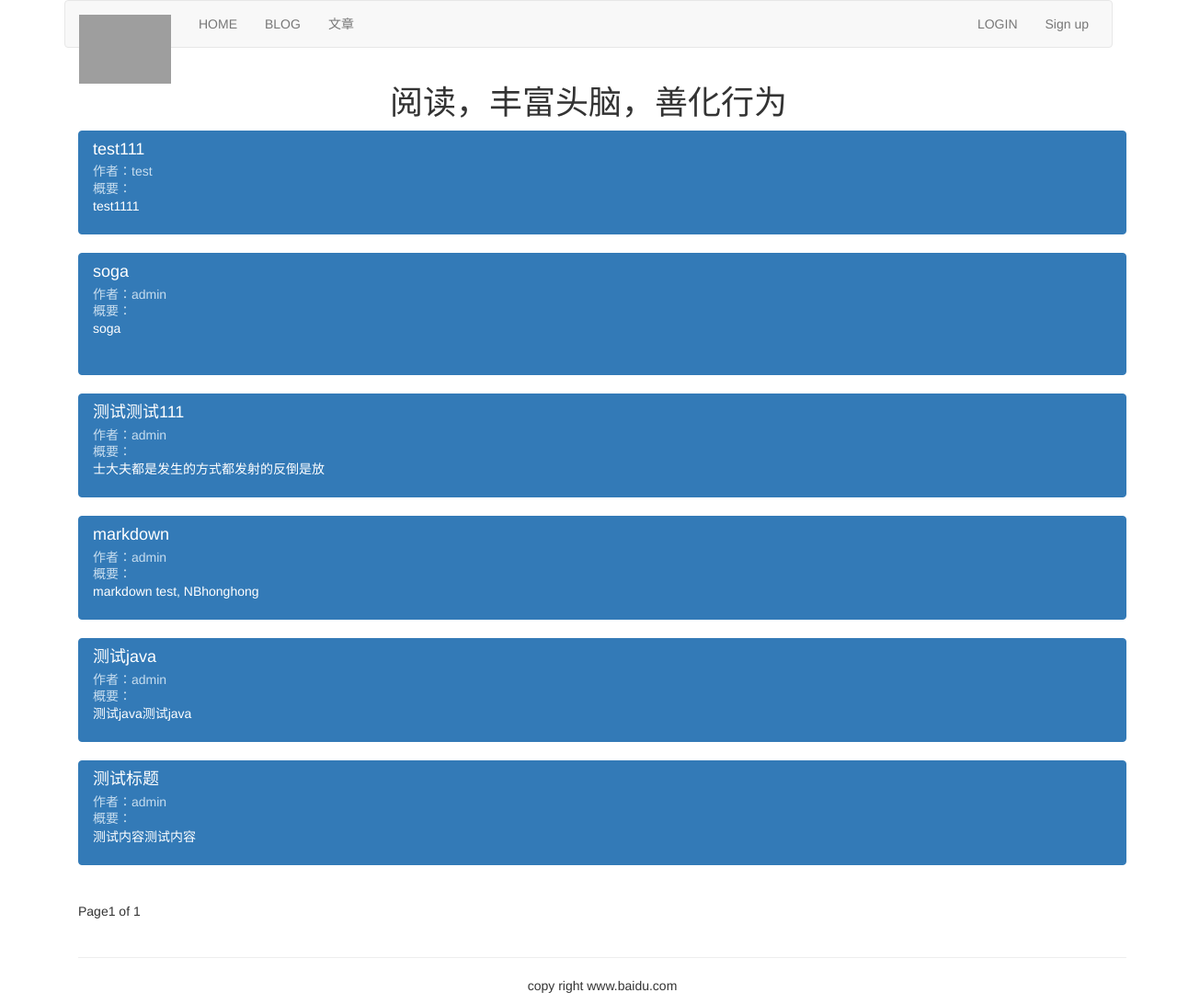
After one commit to huangzhif/mysite1, a Django app: a page that uses templates/header.html in a window 1280 px wide. The commit adds this page. Shown: the whole page at 92% size. Run offline with Django 3.2, Linux system fonts and the light colour scheme; data comes from the database, SQL or seed files in the repository; both versions use the stored data as it was after the commit; some libraries are stand-ins or nearby versions; grey boxes are pictures that could not be loaded.

```diff
--- a/account/views.py
+++ b/account/views.py
@@ -9,6 +9,7 @@
 from django.contrib.auth.models import User
 from django.shortcuts import render
 from django.http import HttpResponseRedirect
+from django.core.urlresolvers import reverse
 
 
 # Create your views here.
@@ -48,7 +49,7 @@
 
             UserInfo.objects.create(user=new_user)  # 保护用户注册信息后，同时在account_userinfo 数据库表中写入该用户的ID信息
 
-            return HttpResponse("successfully")
+            return HttpResponseRedirect(reverse("account:user_login"))
         else:
             return HttpResponse("sorry,you can not register.")
 
--- /dev/null
+++ b/article/list_views.py
@@ -0,0 +1,21 @@
+#-*- coding:utf-8 -*-
+from django.shortcuts import render
+from django.core.paginator import Paginator, EmptyPage, PageNotAnInteger
+from .models import ArticlePost, ArticleColumn
+
+
+def article_titles(request):
+    article_title = ArticlePost.objects.all()  # 获取所有文章信息
+    paginator = Paginator(article_title, 10)  # 实例化一个分页对象，每页10行
+    page = request.GET.get('page') #获取页码
+    try:
+        current_page = paginator.page(page) #获取某页对应的记录
+        articles = current_page.object_list
+    except PageNotAnInteger:  #如果页码不是一个整数
+        current_page = paginator.page(1) #取第一页的记录
+        articles = current_page.object_list
+    except EmptyPage: #如果页码太大，没有相应的记录
+        current_page = paginator.page(paginator.num_pages) #取最后一页记录
+        articles = current_page.object_list
+
+    return render(request, "article/list/article_titles.html", {"articles": articles, "page": current_page})
--- a/article/urls.py
+++ b/article/urls.py
@@ -1,5 +1,5 @@
 from django.conf.urls import url
-from . import views
+from . import views, list_views
 
 urlpatterns = [
     url(r'^article-column/$', views.article_column, name='article_column'),
@@ -10,4 +10,5 @@
     url(r'^article-detail/(?P<id>\d+)/(?P<slug>[-\w]+)/$', views.article_detail, name="article_detail"),
     url(r'^del_article/$', views.del_article, name="del_article"),
     url(r'^redit-article/(?P<article_id>\d+)/$', views.redit_article, name="redit_article"),
+    url(r'^list-article-titles/$', list_views.article_titles, name="article_titles"),
 ]
--- a/mysite1/settings.py
+++ b/mysite1/settings.py
@@ -127,7 +127,7 @@
 )
 
 #重定向
-LOGIN_REDIRECT_URL = '/blog/'
+LOGIN_REDIRECT_URL = '/home/'
 
 # 邮件提醒设置
 EMAIL_BACKEND = 'django.core.mail.backends.smtp.EmailBackend'
--- a/mysite1/urls.py
+++ b/mysite1/urls.py
@@ -1,3 +1,5 @@
+#-*- coding:utf-8 -*-
+#-*- coding:utf-8 -*-
 """mysite1 URL Configuration
 
 The `urlpatterns` list routes URLs to views. For more information please see:
@@ -12,14 +14,34 @@
 Including another URLconf
     1. Import the include() function: from django.conf.urls import url, include
     2. Add a URL to urlpatterns:  url(r'^blog/', include('blog.urls'))
+     url()
+
+http://blog.csdn.net/hackerain/article/details/40701099
+
+先来看下最重要的url()方法。
+第一个参数regex是代表URL的正则表达式，第二个参数指定了和该正则表达式映射的View，
+此外，还可以通过kwargs参数，给view方法指定默认的kwargs参数，
+还有name参数，用来命名该URL，主要用在URL反解中，至于prefix用处不大，不解释。
+
+上面说过，include()是“树”结构关系的联系者，include会关联其他的URLconf到本URLconf，
+靠include()才能够让Django的URL设计变得非常的灵活和简洁。include()有三个参数，
+第一个参数不必多说，它指定了要包含的其它URLconf的路径，关键是剩下的两个参数，一个是namespace, 一个是app_name，
+有什么用呢？其实，这两个参数再加上url()方法中的name参数，共同构成了Django中URL的命名空间，
+而命名空间主要是为了URL反解的，那什么是URL反解呢？我们现在能根据请求的一个URL路径，
+找到对应的view处理方法，那么反过来，我们在view方法中，或者是template中，根据传递过来的参数，
+能够解析出对应的URL，这就是URL反解。为什么需要URL反解呢？主要是为了不要把程序写死了，
+如果我们在html中直接把路径写死了，那么以后改起来就会非常的麻烦，所以常常会把这些可变的东西放到一个变量中，
+在程序中引用的是这个变量名，这是写程序的一个常识吧。所以，我们能从这个“树”中，从上到下，也得能够从下到上。
 """
 from django.conf.urls import url
 from django.contrib import admin
 from django.conf.urls import url, include
+from django.views.generic import TemplateView
 
 urlpatterns = [
     url(r'^admin/', admin.site.urls),
     url(r'^blog/', include('blog.urls', namespace='blog', app_name='blog')),
     url(r'^account/', include('account.urls', namespace='account', app_name='account')),
     url(r'^article/', include('article.urls', namespace='article', app_name="article")),
+    url(r'home/', TemplateView.as_view(template_name="home.html"),name='home'),
 ]
--- /dev/null
+++ b/templates/article/list/article_titles.html
@@ -0,0 +1,21 @@
+{% extends "base.html" %}
+{% block title %} articles {% endblock %}
+{% block content %}
+    <div class="row text-center verticle-middle-sm">
+        <h1>阅读，丰富头脑，善化行为</h1>
+    </div>
+
+    <div class="container">
+        {% for article in articles %}
+            <div class="list-group">
+                <a href="#" class="list-group-item active"> <!--列表组， active表示当前状态-->
+                    <h4 class="list-group-item-heading">{{ article.title }}</h4> <!--用来定义列表项头部样式-->
+                    <p class="list-group-item-text">作者：{{ article.author.username }}</p> <!--用来定义列表项主要内容-->
+                    <!--linebreaks:允许原文中的换行HTML标记符继续产生效用-->
+                    <p class="list-group-item-text">概要：{{ article.body|slice:'70'|linebreaks }}</p>
+                </a>
+            </div>
+        {% endfor %}
+        {% include "paginator.html" %}
+    </div>
+{% endblock %}
--- a/templates/header.html
+++ b/templates/header.html
@@ -7,8 +7,12 @@
         </div>
         <div>
             <ul class="nav navbar-nav" role="navigation">
+                <li><a href="{% url 'home' %}">HOME</a></li>
                 <li>
                     <a href="{% url 'blog:blog_title' %}">BLOG</a>
+                </li>
+                <li>
+                    <a href="{% url 'article:article_titles' %}">文章</a>
                 </li>
             </ul>
             <ul class="nav navbar-nav navbar-right" style="margin-right: 10px">
@@ -33,6 +37,7 @@
                         {#                    account配置在/mysite1.urls.py中，user_login配置在account/urls.py中#}
                         <a href="{% url 'account:user_login' %}">LOGIN</a>
                     </li>
+                    <li><a href="{% url 'account:user_register' %}">Sign up</a></li>
                 {% endif %}
             </ul>
         </div>
```
Also changed, not shown: templates/home.html (added, +11 -0 lines), db.sqlite3, 5 other files.
